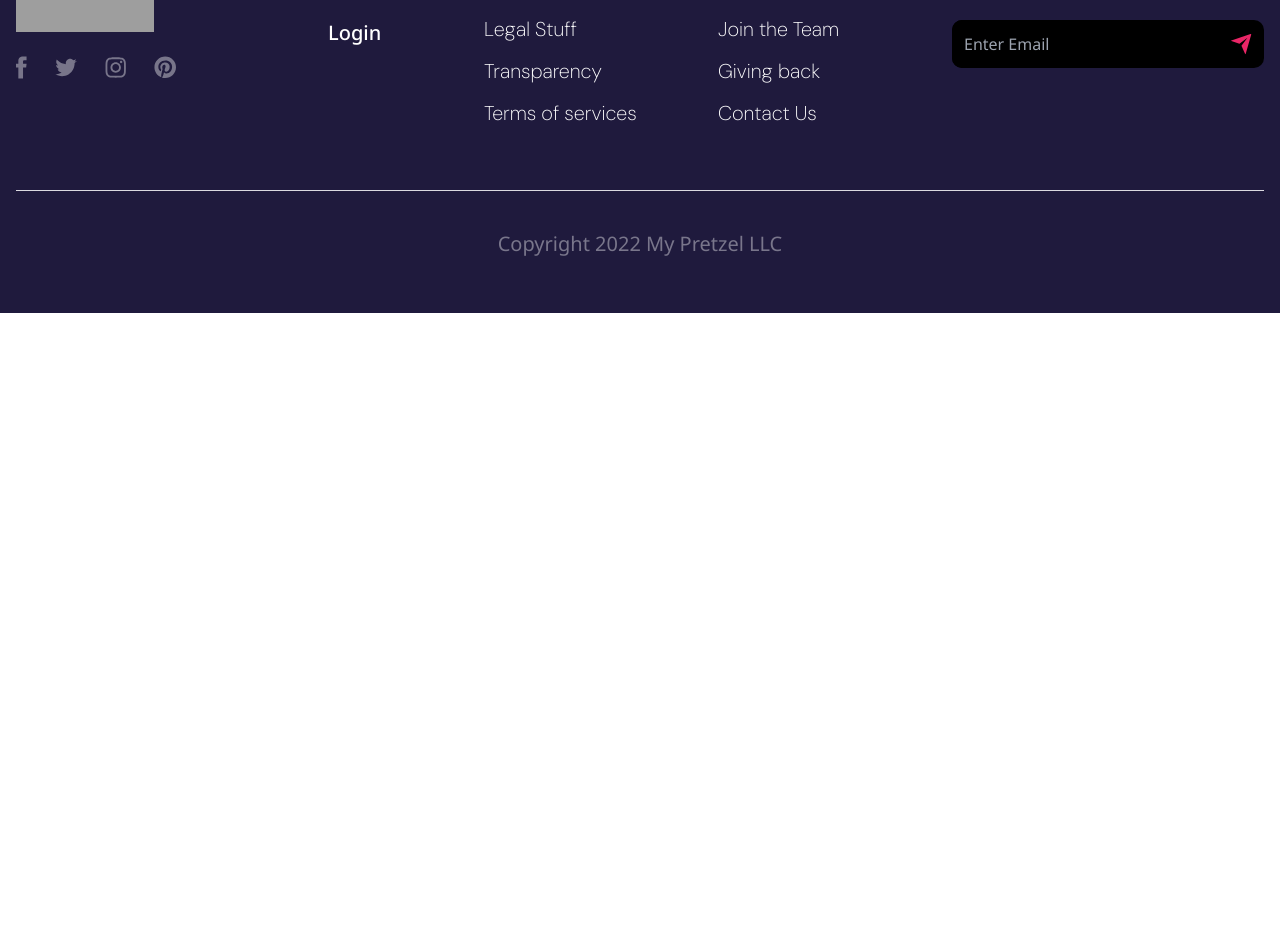
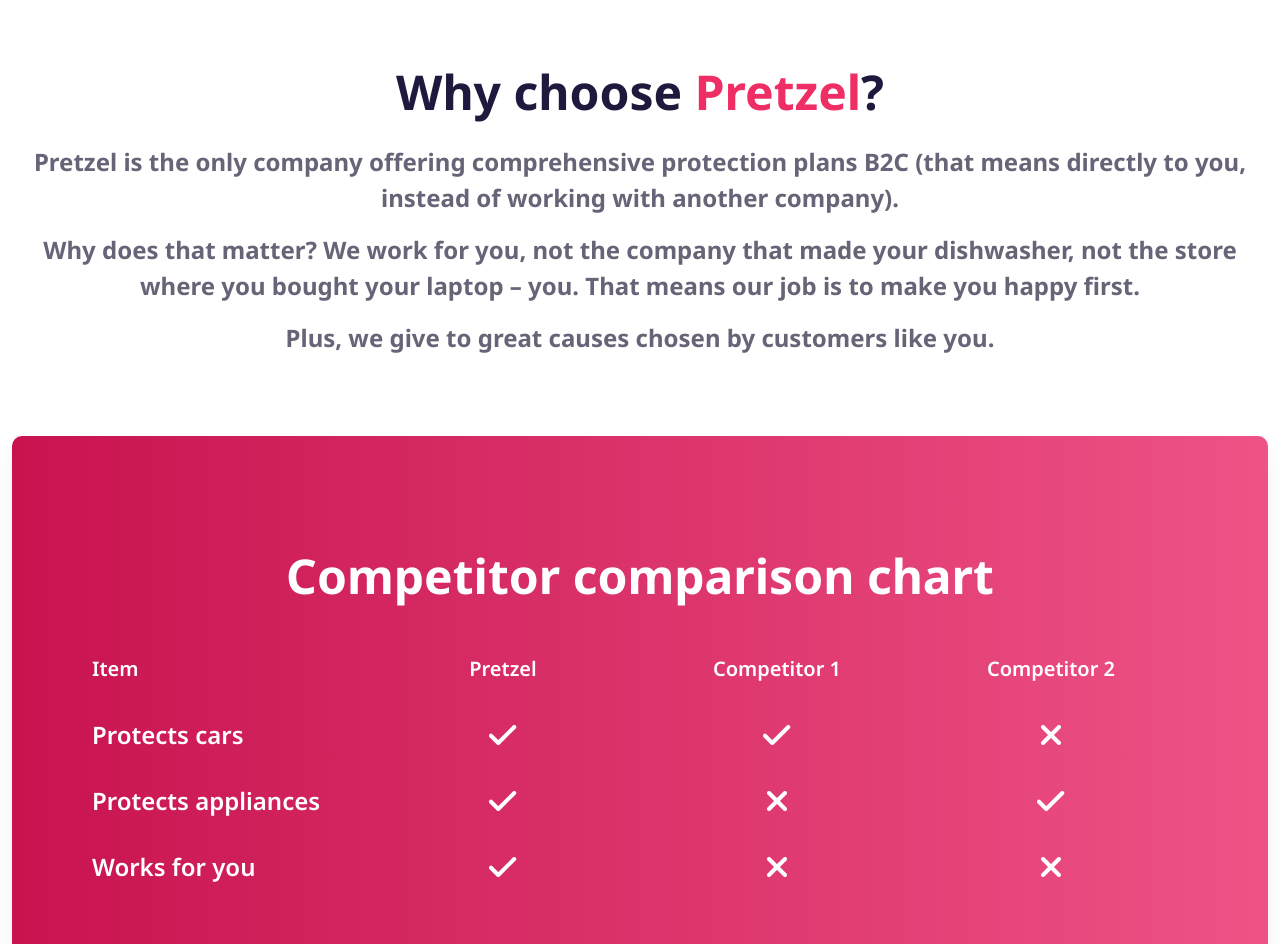
Before and after one commit to SuperES1031/nextjs-ui, a Next.js app: page /plans in a window 1280 px wide. Shown: the part 5848-6792 px from the top of the page. Before the commit the page ends 6161 px from the top, so only its background shows below. Built offline with nearby package versions, Linux system fonts and the light colour scheme; no server answers; grey boxes are pictures that could not be loaded.

Commit message:
section building

```diff
--- /dev/null
+++ b/src/components/atoms/CompareChart/CompareChart.js
@@ -0,0 +1,81 @@
+import styles from './CompareChart.module.scss'
+
+export default function CompareChart() {
+  return (
+    <div className={styles.wrap}>
+      <p className={styles.heading}>
+        Competitor comparison chart
+      </p>
+      <div>
+        <ul className={styles.title}>
+          <li>Item</li>
+          <li className='m-auto'>Pretzel</li>
+          <li className='m-auto'>Competitor 1</li>
+          <li className='m-auto'>Competitor 2</li>
+        </ul>
+        <ul>
+          <li>
+            Protects cars
+          </li>
+          <li className='m-auto'>
+            <svg width="28" height="20" viewBox="0 0 28 20" fill="none" xmlns="http://www.w3.org/2000/svg">
+              <path d="M25.2727 2L9.27273 18L2 10.7273" stroke="white" stroke-width="4" stroke-linecap="round" stroke-linejoin="round" />
+            </svg>
+          </li>
+          <li className='m-auto'>
+            <svg width="28" height="20" viewBox="0 0 28 20" fill="none" xmlns="http://www.w3.org/2000/svg">
+              <path d="M25.2727 2L9.27273 18L2 10.7273" stroke="white" stroke-width="4" stroke-linecap="round" stroke-linejoin="round" />
+            </svg>
+          </li>
+          <li className='m-auto'>
+            <svg width="20" height="20" viewBox="0 0 20 20" fill="none" xmlns="http://www.w3.org/2000/svg">
+              <path d="M2 2L18 18" stroke="white" stroke-width="4" stroke-linecap="round" stroke-linejoin="round" />
+              <path d="M18 2L2 18" stroke="white" stroke-width="4" stroke-linecap="round" stroke-linejoin="round" />
+            </svg>
+
+          </li>
+        </ul>
+        <ul>
+          <li>Protects appliances</li>
+          <li className='m-auto'>
+            <svg width="28" height="20" viewBox="0 0 28 20" fill="none" xmlns="http://www.w3.org/2000/svg">
+              <path d="M25.2727 2L9.27273 18L2 10.7273" stroke="white" stroke-width="4" stroke-linecap="round" stroke-linejoin="round" />
+            </svg>
+          </li>
+          <li className='m-auto'>
+            <svg width="20" height="20" viewBox="0 0 20 20" fill="none" xmlns="http://www.w3.org/2000/svg">
+              <path d="M2 2L18 18" stroke="white" stroke-width="4" stroke-linecap="round" stroke-linejoin="round" />
+              <path d="M18 2L2 18" stroke="white" stroke-width="4" stroke-linecap="round" stroke-linejoin="round" />
+            </svg>
+
+          </li>
+          <li className='m-auto'>
+            <svg width="28" height="20" viewBox="0 0 28 20" fill="none" xmlns="http://www.w3.org/2000/svg">
+              <path d="M25.2727 2L9.27273 18L2 10.7273" stroke="white" stroke-width="4" stroke-linecap="round" stroke-linejoin="round" />
+            </svg>
+          </li>
+        </ul>
+        <ul>
+          <li>Works for you</li>
+          <li className='m-auto'>
+            <svg width="28" height="20" viewBox="0 0 28 20" fill="none" xmlns="http://www.w3.org/2000/svg">
+              <path d="M25.2727 2L9.27273 18L2 10.7273" stroke="white" stroke-width="4" stroke-linecap="round" stroke-linejoin="round" />
+            </svg>
+          </li>
+          <li className='m-auto'>
+            <svg width="20" height="20" viewBox="0 0 20 20" fill="none" xmlns="http://www.w3.org/2000/svg">
+              <path d="M2 2L18 18" stroke="white" stroke-width="4" stroke-linecap="round" stroke-linejoin="round" />
+              <path d="M18 2L2 18" stroke="white" stroke-width="4" stroke-linecap="round" stroke-linejoin="round" />
+            </svg>
+          </li>
+          <li className='m-auto'>
+            <svg width="20" height="20" viewBox="0 0 20 20" fill="none" xmlns="http://www.w3.org/2000/svg">
+              <path d="M2 2L18 18" stroke="white" stroke-width="4" stroke-linecap="round" stroke-linejoin="round" />
+              <path d="M18 2L2 18" stroke="white" stroke-width="4" stroke-linecap="round" stroke-linejoin="round" />
+            </svg>
+          </li>
+        </ul>
+      </div>
+    </div>
+  )
+}
--- /dev/null
+++ b/src/components/atoms/CompareChart/CompareChart.module.scss
@@ -0,0 +1,21 @@
+.wrap {
+  @apply rounded-[10px] text-white py-10 md:py-20 px-3 md:px-6 xl:px-20 2xl:px-40;
+  background: linear-gradient(90deg, #c8134f 0%, #ee5386 100%);
+  box-shadow: 0px 10px 20px rgba(0, 0, 0, 0.06);
+
+  & .heading {
+    @apply text-3xl md:text-4xl lg:text-[48px] font-bold text-center py-10 leading-[1.1];
+  }
+
+  & ul {
+    @apply grid grid-cols-4;
+
+    & li {
+      @apply py-5 text-sm md:text-body lg:text-[24px] font-semibold;
+    }
+  }
+
+  & ul.title li {
+    @apply text-xs md:text-lg lg:text-body font-semibold text-left;
+  }
+}
--- /dev/null
+++ b/src/components/atoms/CompareChart/index.js
@@ -0,0 +1 @@
+export { default } from './CompareChart'
--- /dev/null
+++ b/src/components/molecules/TextSubHeading/TextSubHeading.js
@@ -0,0 +1,34 @@
+import styles from './TextSubHeading.module.scss'
+
+export default function TextSubHeading(props) {
+  const data = props.text
+
+  return (
+    <div className={styles.wrap}>
+      <div className={styles.heading}>
+        <h2>
+          {data.subheading1 && (
+            <span className='text-[#1F1A3D]'>
+              {data.subheading1}
+            </span>
+          )} {' '}
+          {data.subheading2 && (
+            <span className='text-[#EE2E64]'>
+              {data.subheading2}
+            </span>
+          )}
+          {data.subheading3 && (
+            <span className='text-[#1F1A3D]'>
+              {data.subheading3}
+            </span>
+          )}
+        </h2>
+      </div>
+      <div className={styles.body}>
+        {data.text && (
+          <p>{data.text}</p>
+        )}
+      </div>
+    </div>
+  )
+}
--- /dev/null
+++ b/src/components/molecules/TextSubHeading/TextSubHeading.module.scss
@@ -0,0 +1,15 @@
+.wrap {
+  @apply text-center;
+
+  & .heading {
+    @apply text-3xl md:text-[48px] font-bold;
+
+    & h2 {
+      @apply leading-[1.5];
+    }
+  }
+
+  & .body {
+    @apply text-[#676477] text-[18px] md:text-[24px] font-bold pt-4;
+  }
+}
--- /dev/null
+++ b/src/components/molecules/TextSubHeading/index.js
@@ -0,0 +1 @@
+export { default } from './TextSubHeading'
--- /dev/null
+++ b/src/components/organisms/ChoosePretzel/ChoosePretzel.js
@@ -0,0 +1,33 @@
+import CompareChart from '@components/atoms/CompareChart'
+import TextSubHeading from '../../molecules/TextSubHeading'
+import styles from './ChoosePretzel.module.scss'
+
+export default function ChoosePretzel() {
+  const text = {
+    subheading1: "Why choose",
+    subheading2: "Pretzel",
+    subheading3: "?",
+    text: "Pretzel is the only company offering comprehensive protection plans B2C (that means directly to you, instead of working with another company)."
+  }
+
+  const text1 = {
+    text: "Why does that matter? We work for you, not the company that made your dishwasher, not the store where you bought your laptop – you. That means our job is to make you happy first."
+  }
+
+  const text2 = {
+    text: "Plus, we give to great causes chosen by customers like you."
+  }
+
+  return (
+    <div className={styles.wrap}>
+      <div className={styles.head}>
+        <TextSubHeading text={text} />
+        <TextSubHeading text={text1} />
+        <TextSubHeading text={text2} />
+      </div>
+      <div className={styles.body}>
+        <CompareChart />
+      </div>
+    </div>
+  )
+}
--- /dev/null
+++ b/src/components/organisms/ChoosePretzel/ChoosePretzel.module.scss
@@ -0,0 +1,13 @@
+.wrap {
+  @apply container m-auto px-3 py-10 md:py-40;
+
+  & .head {
+    @apply py-10 max-w-7xl m-auto;
+  }
+
+  & .body {
+    @apply py-10;
+  }
+}
+
+/* Rectangle 8 */
--- /dev/null
+++ b/src/components/organisms/ChoosePretzel/index.js
@@ -0,0 +1 @@
+export { default } from './ChoosePretzel'
--- a/src/pages/plans.js
+++ b/src/pages/plans.js
@@ -1,5 +1,6 @@
 import Space from "@components/atoms/Space";
 import Layout from "@components/common/Layout";
+import ChoosePretzel from "@components/organisms/ChoosePretzel";
 import TextButton from "@components/molecules/TextButton";
 import TextHeading from "@components/molecules/TextHeading";
 import AboutHero from "@components/organisms/AboutHero";
@@ -26,6 +27,7 @@ export default function Plans() {
       <PlansHowItWorks />
       <WhatYouSee />
       <TextButton />
+      <ChoosePretzel />
     </Layout>
   )
 }
```
